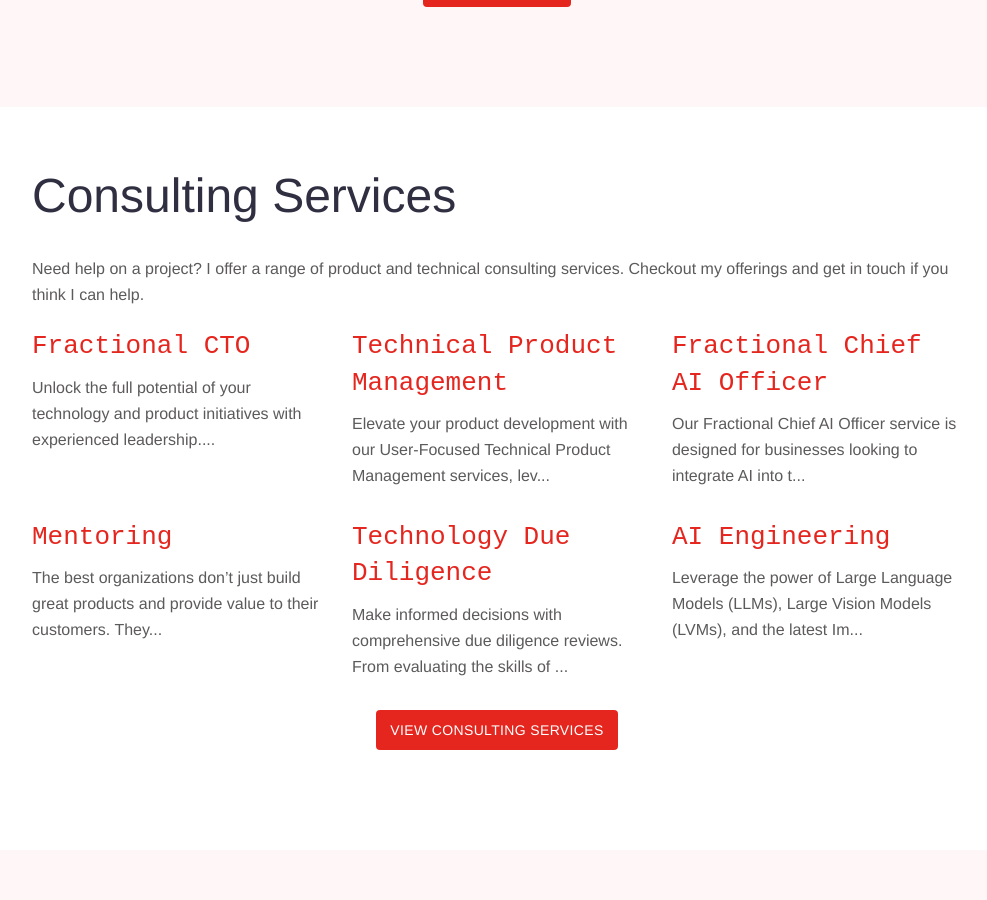
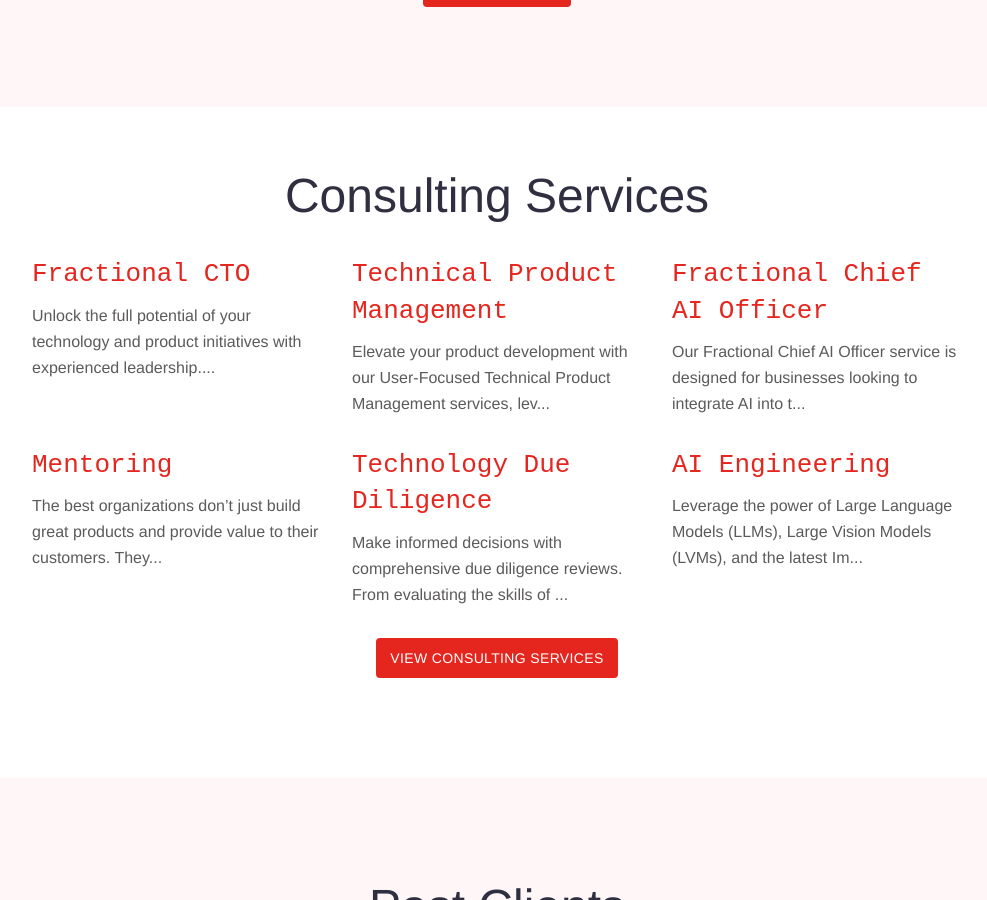
Before and after one commit to Shakakai/100x, a Jekyll site: the page built from index.md, in a window 1280 px wide and 900 px high, scrolled down 1242 px. Shown: the whole window, without its empty margins (143-1130 px from the left). Built offline with Jekyll 4.4.1, drawn with Linux system fonts in a browser that asks for light colours; some web fonts are replaced.

Commit message:
updating homepage

```diff
--- a/_layouts/home.html
+++ b/_layouts/home.html
@@ -54,10 +54,6 @@ bodyClass: "page-home"
     <div class="row justify-content-center">
       <div class="col-auto">
         <h1 class="section-title">Consulting Services</h1>
-        <p>
-          Need help on a project? I offer a range of product and technical consulting services.
-          Checkout my offerings and get in touch if you think I can help.
-        </p>
       </div>
     </div>
     <div class="row justify-content-start">
```
